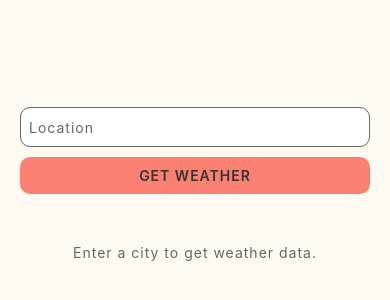
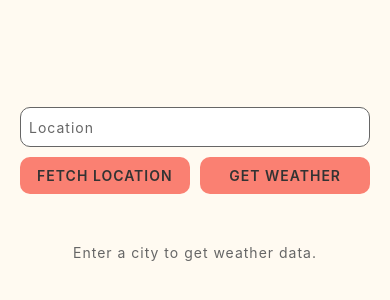
Before and after one commit to anupamabhay/WeatherApp, a React Native app: screen / in a window 390 px wide. Shown: the part 238-538 px from the top of the page. Built offline with nearby package versions, Linux system fonts and the light colour scheme.

Commit message:
location feature wip

```diff
--- a/package.json
+++ b/package.json
@@ -14,6 +14,7 @@
     "axios": "^1.7.7",
     "react": "18.3.1",
     "react-native": "0.76.1",
+    "react-native-google-location": "^0.2.0",
     "react-native-vector-icons": "^10.2.0"
   },
   "devDependencies": {
--- a/src/screens/WeatherScreen.tsx
+++ b/src/screens/WeatherScreen.tsx
@@ -1,8 +1,9 @@
 import React, { useState } from 'react';
-import { View, Text, TextInput, StyleSheet, TouchableOpacity, Keyboard, ToastAndroid } from 'react-native';
+import { View, Text, TextInput, StyleSheet, TouchableOpacity, Keyboard, ToastAndroid, Platform, Alert } from 'react-native';
 import { fetchWeatherData } from '../utils/api';
 import { WeatherData } from '../types/WeatherData';
 import WeatherDisplay from '../components/WeatherDisplay';
+// import Ionicons from 'react-native-vector-icons/Ionicons';
 
 const WeatherScreen: React.FC = () => {
     const [city, setCity] = useState('');
@@ -10,11 +11,15 @@ const WeatherScreen: React.FC = () => {
 
     const handleFetchWeather = async () => {
         if(!city.trim()) {
+          if(Platform.OS === 'android') {
             ToastAndroid.showWithGravity(
               'Please enter a valid city name',
               ToastAndroid.SHORT,
               ToastAndroid.BOTTOM
             );
+          } else {
+            Alert.alert('Please enter a valid city name');
+          }
           return;
         }
 
@@ -24,11 +29,15 @@ const WeatherScreen: React.FC = () => {
             setCity('');
             Keyboard.dismiss();
         } else {
+          if(Platform.OS === 'android') {
             ToastAndroid.showWithGravity(
               'Failed to fetch weather data. Try again later.',
               ToastAndroid.SHORT,
               ToastAndroid.BOTTOM
             );
+          } else {
+            Alert.alert('Failed to fetch weather data. Try again later.');
+          }
         }
     };
 
@@ -43,12 +52,21 @@ const WeatherScreen: React.FC = () => {
             style={styles.input}
           />
 
+          <View style={styles.btnContainer}>
+            <TouchableOpacity
+              style={styles.btn}
+            >
+              {/* <Ionicons name="location-sharp" size={20} color="#333" /> */}
+              <Text style={styles.btnText}>Fetch Location</Text>
+            </TouchableOpacity>
+
             <TouchableOpacity
               style={styles.btn}
               onPress={handleFetchWeather}
             >
               <Text style={styles.btnText}>Get Weather</Text>
             </TouchableOpacity>
+          </View>
         </View>
 
         {weather ? (
@@ -87,10 +105,15 @@ const styles = StyleSheet.create({
         marginTop: 10,
         letterSpacing: 1,
     },
+    btnContainer: {
+      flexDirection: 'row',
+      justifyContent: 'space-between',
+    },
     btn: {
       borderRadius: 10,
       backgroundColor: 'salmon',
       padding: 10,
+      width: '48.5%',
     },
     btnText: {
       textAlign: 'center',
--- /dev/null
+++ b/src/utils/locationUtil.ts
@@ -0,0 +1,3 @@
+import React from 'react';
+import { PermissionsAndroid, ToastAndroid } from 'react-native';
+import { getCurrentPosition } from 'react-native-google-location';
```
Also changed, not shown: 5 other files (tests, documents, lock files or other folders). Lines whose indentation alone changed are shown as unchanged.
